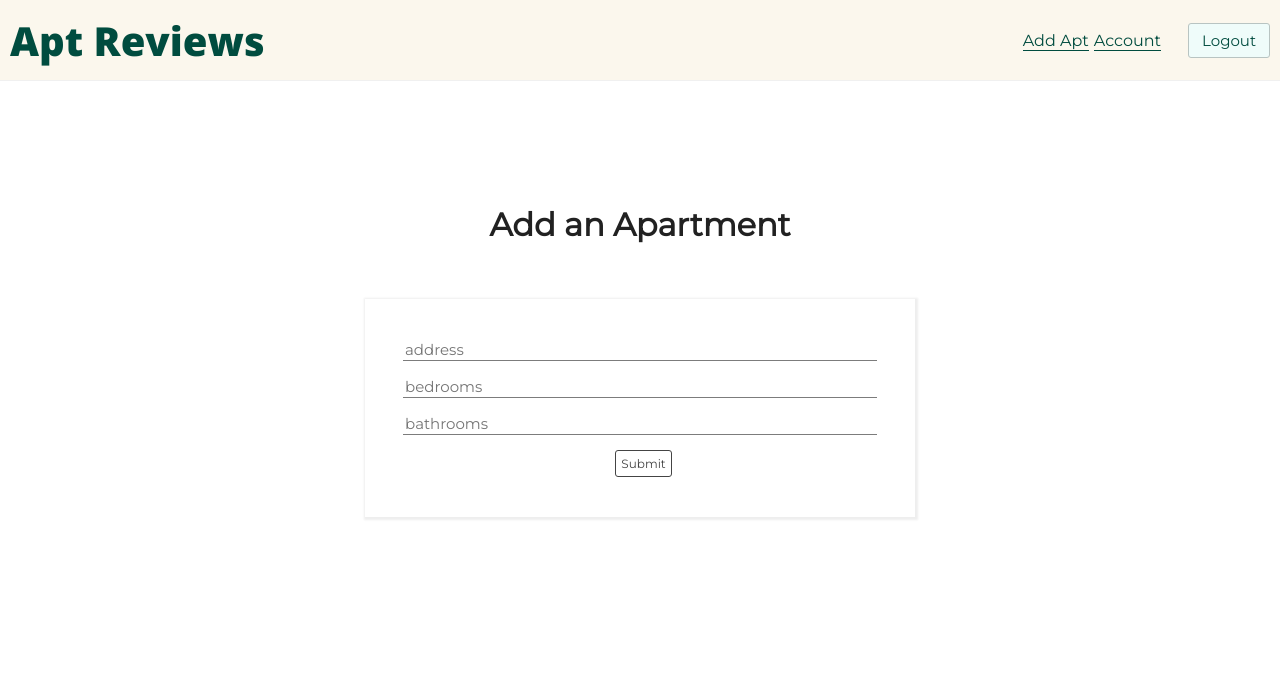
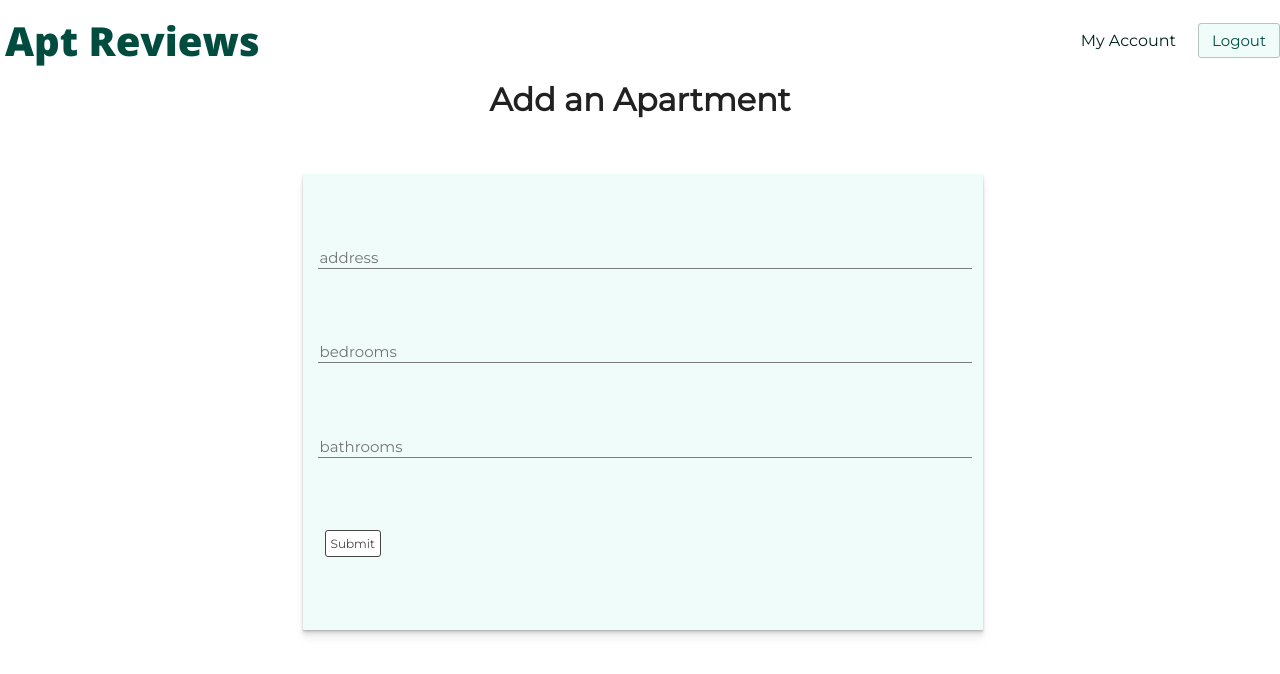
Before and after one commit to JTConnolly82/apt-reviews, a React (Create React App) app in the folder client/: page /apartment in a window 1280 px wide. Shown: the top 674 px of the page. Built offline with nearby package versions, Linux system fonts and the light colour scheme; sample sign-in values are in the browser's storage.

Commit message:
styling apt details

```diff
--- a/client/src/App.css
+++ b/client/src/App.css
@@ -1,7 +1,7 @@
 @import url('https://fonts.googleapis.com/css?family=Montserrat&display=swap');
 
 * {
-  margin: 0;
+  margin: 0px 0;
   font-family: 'Montserrat', sans-serif;
   text-decoration: none;
   color: rgb(33, 33, 33);
--- a/client/src/components/AptDetails.js
+++ b/client/src/components/AptDetails.js
@@ -172,7 +172,7 @@ class AptDetails extends React.Component {
               <h2 id='bath'>{bathrooms} 🛁</h2>
               <h2>{bedrooms} 🛏</h2>
             </div>
-            {this.state.reviews.length > 0 ? <h2>{Math.round(percentageofRenters)}% of reviewers recommend this apartment</h2>: <h2></h2>}
+            {this.state.reviews.length > 0 ? <h2 style={{minWidth: '330px'}}>{Math.round(percentageofRenters)}% of reviewers recommend this apartment</h2>: <h2></h2>}
             </div>
           {this.props.token ?
 
@@ -208,7 +208,10 @@ class AptDetails extends React.Component {
                         </div>
                                            </>
                         :
-                        <h2 style={{marginRight: '200px', marginTop: '150px'}}>Be the first to leave a review! </h2>
+                        <div>
+                        <h2 className='no-review-text'>Leave the first review for this location!</h2>
+                        {/* <img style={{maxWidth: '540px'}} src='https://image.freepik.com/free-vector/login-concept-illustration_114360-757.jpg' /> */}
+                        </div>
                         }
         </div>
       </div>
--- a/client/src/components/Home.css
+++ b/client/src/components/Home.css
@@ -67,7 +67,7 @@ body {
   border-radius: 31% 69% 38% 62% / 38% 42% 58% 62%;
   width: 330px;
   height: 270px;
-  background-color: rgb(218, 218, 218);
+  background-color: #cdebe7;
   display: flex;
   justify-content: center;
   align-items: center;
@@ -78,7 +78,7 @@ body {
   border-radius: 75% 25% 70% 30% / 30% 30% 70% 70%;
   width: 330px;
   height: 270px;
-  background-color: rgb(218, 218, 218);
+  background-color: #cdebe7;;
   display: flex;
   justify-content: center;
   align-items: center;
@@ -93,7 +93,7 @@ body {
   border-radius: 61% 39% 57% 43% / 40% 23% 77% 60%;
   width: 330px;
   height: 270px;
-  background-color: rgb(218, 218, 218);
+  background-color: #cdebe7;
   display: flex;
   justify-content: center;
   align-items: center;
--- a/client/src/components/Nav.css
+++ b/client/src/components/Nav.css
@@ -4,28 +4,34 @@
 
 .nav-container {
   height: 60px;
-  background-color: #fbf7ed;
+  background-color: #ffffff;
   display: flex;
   align-items: center;
   justify-content: space-between;
-  padding: 10px;
-  border-bottom: 1px solid rgb(240, 240, 240);
+  padding: 10px 0;
 }
 
 .nav-title {
   color: #004c3f;
   font-size: 40px;
+  padding: 5px;
   font-family: 'Open Sans', sans-serif;
 }
 
 .nav-links {
-  margin-right: 5px;
-  border-bottom: 1px solid #004c3f;
-  color: #004c3f;
+  color: #00221d;
+  /* background-color: #effcfa;
+  padding: 7px 13px 7px 13px;
+  border-radius: 3px;
+  border: 1px solid #b8c4c2;
+  font-size: 15px;
+  cursor: pointer;
+  margin-left: 22px; */
+  transition: .5s;
 }
 .nav-links:hover {
-  border-bottom: 1px solid black;
-  color: black;
+  transition: ease-in;
+  border-bottom: 1px solid #00221d;
 }
 
 .log-btn {
--- a/client/src/components/Nav.js
+++ b/client/src/components/Nav.js
@@ -10,9 +10,9 @@ class Nav extends React.Component {
       <div className='nav-container'>
         <Link to='/'><h1 className='nav-title'>Apt Reviews</h1></Link>
         <div className='nav-options'>
-          <Link to='/apartment' className='nav-links'>Add Apt</Link>
+          {/* <Link to='/apartment' className='nav-links'>Add Apt</Link> */}
           {!this.props.token && <Link to="/auth" className='nav-links'>Login/Signup</Link>}
-          { this.props.token && <><Link to={`/account/${this.props.user._id}`} className='nav-links'>Account</Link><button className='log-btn' onClick={this.props.logout}>Logout</button></>}
+          { this.props.token && <><Link to={`/account/${this.props.user._id}`} className='nav-links'>My Account</Link><button className='log-btn' onClick={this.props.logout}>Logout</button></>}
         </div>
       </div>
     )
--- a/client/src/components/apartmentForm.css
+++ b/client/src/components/apartmentForm.css
@@ -11,11 +11,23 @@
 .apt-form {
   display: flex;
   flex-direction: column;
-  width: 470px;
-  padding: 40px;
-  -moz-box-shadow:    1px 1px 2px 2px rgb(238, 238, 238);
-  -webkit-box-shadow: 1px 1px 2px 2px rgb(238, 238, 238);
-  box-shadow:         1px 1px 2px 2px rgb(238, 238, 238);
+  align-items: flex-start;
+  justify-content: space-evenly;
+  background-color: #effcfa;
+  width: 650px;
+  min-width: 370px;
+  height: 100%;
+  padding: 15px;
+  margin-bottom: 10px;
+  margin-left: 5px;
+  -webkit-box-shadow: 0 1px 1px rgba(101, 101, 101,0.19),
+  0 2px 2px rgba(101, 101, 101,0.16),
+  0 4px 4px rgba(101, 101, 101,0.13),
+  0 8px 8px rgba(101, 101, 101,0.10);
+box-shadow: 0 1px 1px rgba(101, 101, 101,0.19),
+0 2px 2px rgba(101, 101, 101,0.16),
+0 4px 4px rgba(101, 101, 101,0.13),
+0 8px 8px rgba(101, 101, 101,0.10);
 }
 
 .apt-form button {
--- a/client/src/components/aptDetails.css
+++ b/client/src/components/aptDetails.css
@@ -3,38 +3,39 @@
 .apt-details-wrapper {
   display: flex;
   justify-content: space-between;
-  width: 100vw;
   background-color: #ffffff;
 }
 
 .details-review-wrapper {
   display: flex;
   flex-direction: column;
-  overflow: hidden;
   height: 90vh;
-  width: 57vw;
+  width: 56vw;
   justify-content: space-between;
+  align-items: center;
+}
+
+.no-review-text {
+  margin-top: 150px;
+  padding: 20px;
 }
 
 .scroll-reviews {
-  overflow-y: auto;
   margin-top: 30px;
   margin-bottom: 5px;
+  overflow-x: hidden;
 }
 
 .apt-details-wrapper h1 {
   font-size: 50px;
 }
 
-.apt-details-head {
-
-}
-
 .apt-details-main {
-  padding: 5px;
+  padding: 10px;
   display: flex;
   flex-direction: column;
   justify-content: space-between;
+  width: 42vw;
 }
 
 .leave-review {
@@ -45,13 +46,12 @@
   display: flex;
   flex-direction: column;
   align-items: flex-start;
-  justify-content: space-evenly;
-  background-color: #fbf7ed;
-  width: 500px;
-  min-width: 350px;
-  height: 100%;
-  padding: 10px;
-  margin-bottom: 10px;
+  background-color: #dff7e5;
+  max-width: 780px;
+  width: 780px;
+  min-width: 370px;
+  height: 300px;
+  padding: 15px;
   -webkit-box-shadow: 0 1px 1px rgba(101, 101, 101,0.19),
   0 2px 2px rgba(101, 101, 101,0.16),
   0 4px 4px rgba(101, 101, 101,0.13),
@@ -60,7 +60,6 @@ box-shadow: 0 1px 1px rgba(101, 101, 101,0.19),
 0 2px 2px rgba(101, 101, 101,0.16),
 0 4px 4px rgba(101, 101, 101,0.13),
 0 8px 8px rgba(101, 101, 101,0.10);
-cursor: pointer;
 }
 
 /* .pic-slider {
@@ -131,7 +130,7 @@ box-shadow: 0 1px 1px rgba(101, 101, 101,0.19),
   background: none;
   border: none;
   font-size: 15px;
-  width: 90%;
+  width: 100%;
   background-color: #ffffff;
   height: 30px;
   border-radius: 8px;
@@ -142,8 +141,8 @@ box-shadow: 0 1px 1px rgba(101, 101, 101,0.19),
   background: none;
   border: none;
   font-size: 15px;
-  width: 90%;
-  height: 85px;
+  width: 100%;
+  height: 90px;
   margin-top: 27px;
   resize: none;
   background-color: #ffffff;
@@ -207,13 +206,16 @@ hr {
   .apt-details-wrapper {
     flex-direction: column;
   }
+  .apt-details-form {
+    width: 90vw;
+  }
   .details-review-wrapper {
     width: 100%;
   }
   .scroll-reviews {
     margin: 5px;
-    overflow-y: visible
-
+    overflow-y: visible;
+    overflow-x: visible;
   }
   hr {
     width: 355px;
@@ -224,4 +226,8 @@ hr {
   .form-inner-div {
     width: 85vw;
   }
+  .no-review-text {
+    font-size: 18px;
+    text-align: center;
+  }
 }
--- a/client/src/components/review.css
+++ b/client/src/components/review.css
@@ -89,28 +89,35 @@ padding: 6px;
 
 #edit-submit {
   padding: 5px;
-  color: #ffffff;
   border: 1px solid#006c51;
-  color: #ffffff;
-  font-weight: 700;
   letter-spacing: .5px;
   border-radius: 3px;
   font-size: 12px;
-  background-color: #008060;
+  background-color: #ffffff;
   cursor: pointer
 }
 
 
 #edit-cancel {
   padding: 5px;
-  color: #ffffff;
-  font-weight: 700;
   letter-spacing: .5px;
   border: 1px solid rgb(215, 122, 101);
   border-radius: 3px;
   font-size: 12px;
-  background-color: rgb(252, 143, 118);
+  background-color: #ffffff;
   cursor: pointer
+}
+
+@media (max-width: 1680) {
+  .review-container {
+    width: 600px;
+  }
+}
+
+@media (max-width: 1000px) {
+  .review-container {
+    width: 85vw;
+  }
 }
 
 @media (max-width: 545px) {
```
